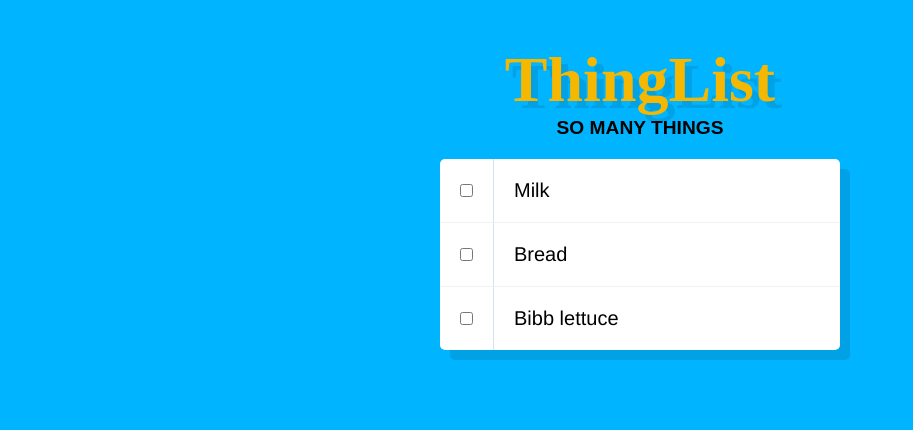
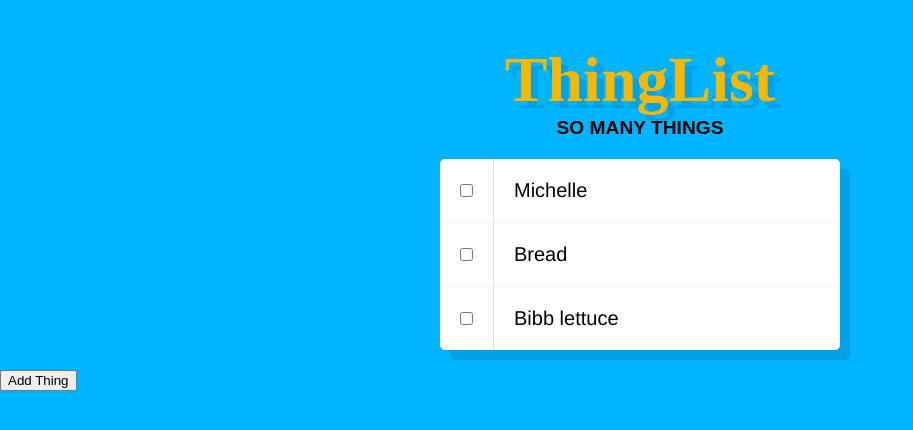
Before and after one commit to ahansma/thing-list, a React (Create React App) app: page / in a window 1280 px wide. Shown: the top 430 px of the page, without its empty margins (0-913 px from the left). Built offline with nearby package versions, Linux system fonts and the light colour scheme; a web font is replaced by a local one.

Commit message:
Add AddThingButton

```diff
--- /dev/null
+++ b/src/AddThingButton.css
@@ -0,0 +1,18 @@
+.AddThingButton,
+{
+  background-color: #F5B700;
+  border: 0;
+  border-radius: 5px;
+  width: 400px;
+  display: block;
+  margin: 0 auto;
+  padding: 20px;
+  -webkit-transition: background 0.2s;
+  -o-transition: background 0.2s;
+  transition: background 0.2s;
+  font-family: 'helvetica neue', sans-serif;
+  font-size: 20px;
+  font-weight: 200;
+  -webkit-box-shadow: 10px 10px 0 rgba(0,0,0,0.1);
+          box-shadow: 10px 10px 0 rgba(0,0,0,0.1);
+}
--- /dev/null
+++ b/src/AddThingButton.js
@@ -0,0 +1,11 @@
+import React from 'react'
+
+import './AddThingButton.css'
+
+const AddThingButton = () => {
+    return (
+        <button class="add-thing">Add Thing</button>
+    )
+}
+
+export default AddThingButton
--- a/src/App.js
+++ b/src/App.js
@@ -3,11 +3,12 @@ import React, { Component } from 'react';
 import './App.css';
 import Header from './Header.js';
 import ThingList from './ThingList.js'
+import AddThingButton from './AddThingButton.js'
 
 class App extends Component {
   state = {
     things: {
-      'thing-1': {  id: 'thing-1', name: 'Milk' },
+      'thing-1': {  id: 'thing-1', name: 'Michelle' },
       'thing-2': {  id: 'thing-2', name: 'Bread' },
       'thing-3': {  id: 'thing-3', name: 'Bibb lettuce' },
     }
@@ -17,6 +18,7 @@ class App extends Component {
       <div className="App">
         <Header />
         <ThingList  things={this.state.things} />
+        <AddThingButton />
       </div>
     );
   }
```
